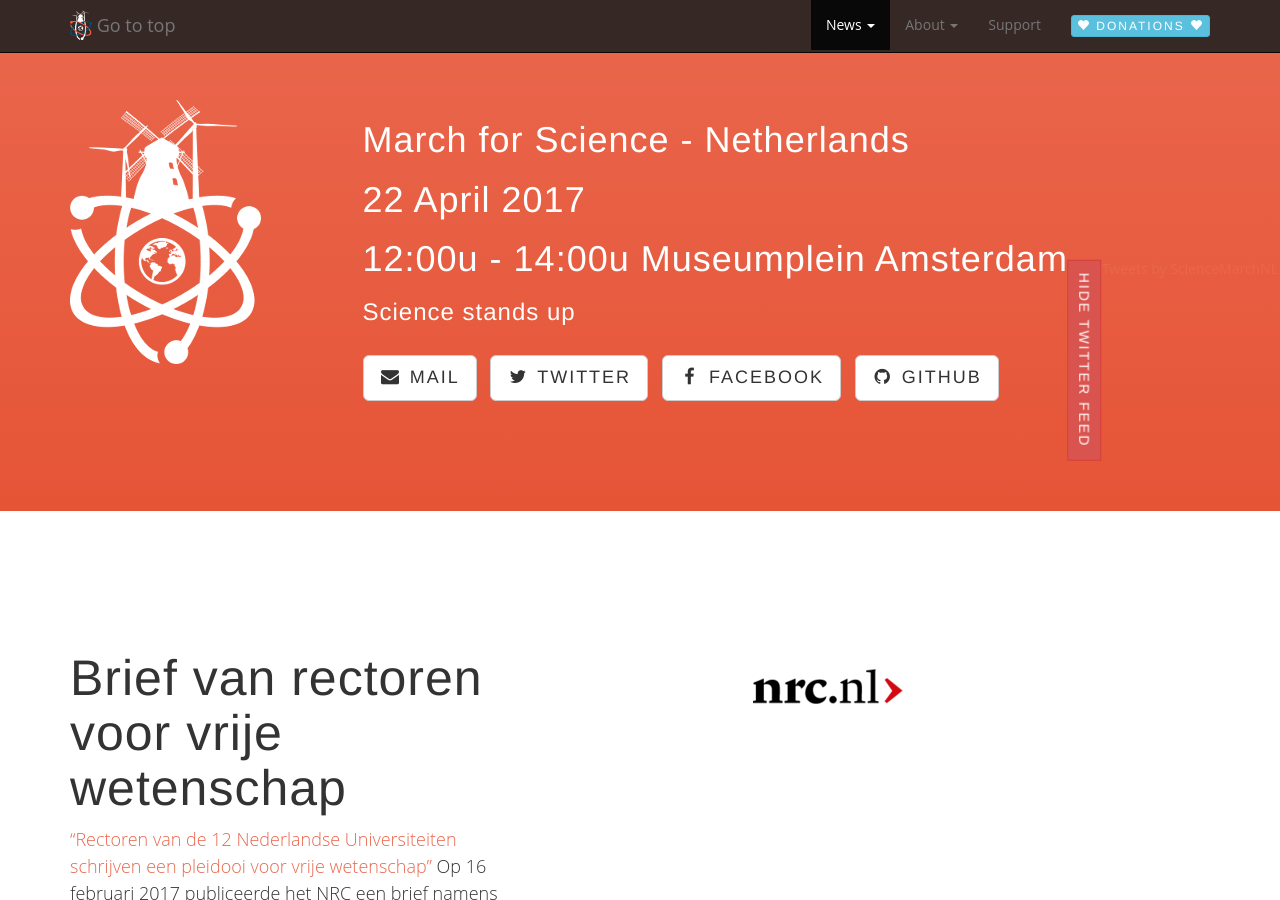
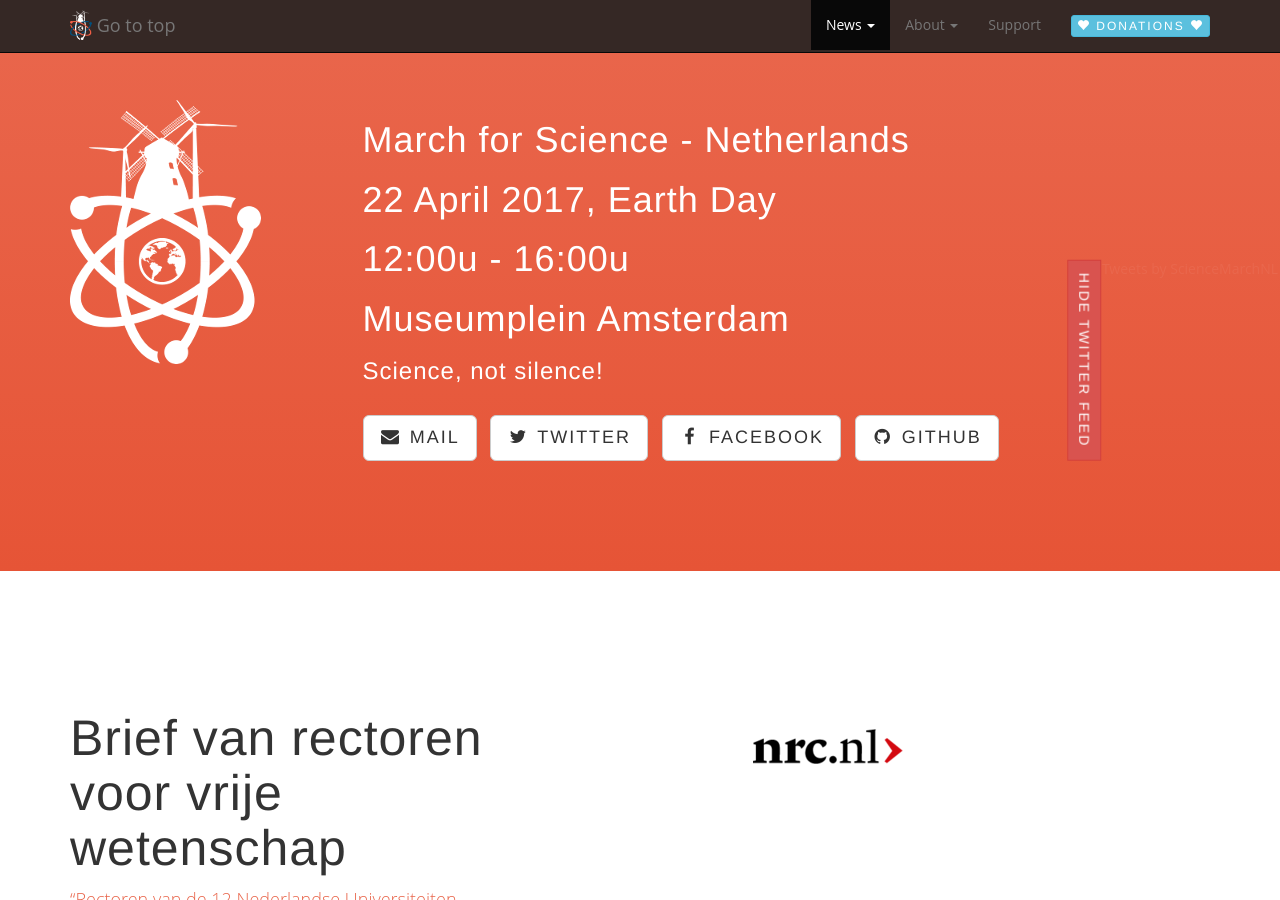
Before and after one commit to marchforsciencenl/marchforsciencenl-website, a Jekyll site: the page built from index.html, in a window 1280 px wide and 900 px high. Built offline with Jekyll 4.4.1, drawn with Linux system fonts in a browser that asks for light colours; comment, search, counter and statistics services are not loaded.

Commit message:
Corrected time

```diff
--- a/_includes/home.html
+++ b/_includes/home.html
@@ -11,9 +11,10 @@
 				<div class="col-lg-8">
 					<div class="intro-message">
 						<h1>March for Science - Netherlands</h1>
-						<h1>22 April 2017</h1>
-						<h1>12:00u - 14:00u Museumplein Amsterdam</h1>
-						<h3>Science stands up</h3>
+						<h1>22 April 2017, Earth Day</h1>
+						<h1>12:00u - 16:00u</h1>
+						<h1>Museumplein Amsterdam</h1>
+						<h3>Science, not silence!</h3>
 						<br>
 						<ul class="list-inline intro-social-buttons">
 							{% for social in site.social %}
```
